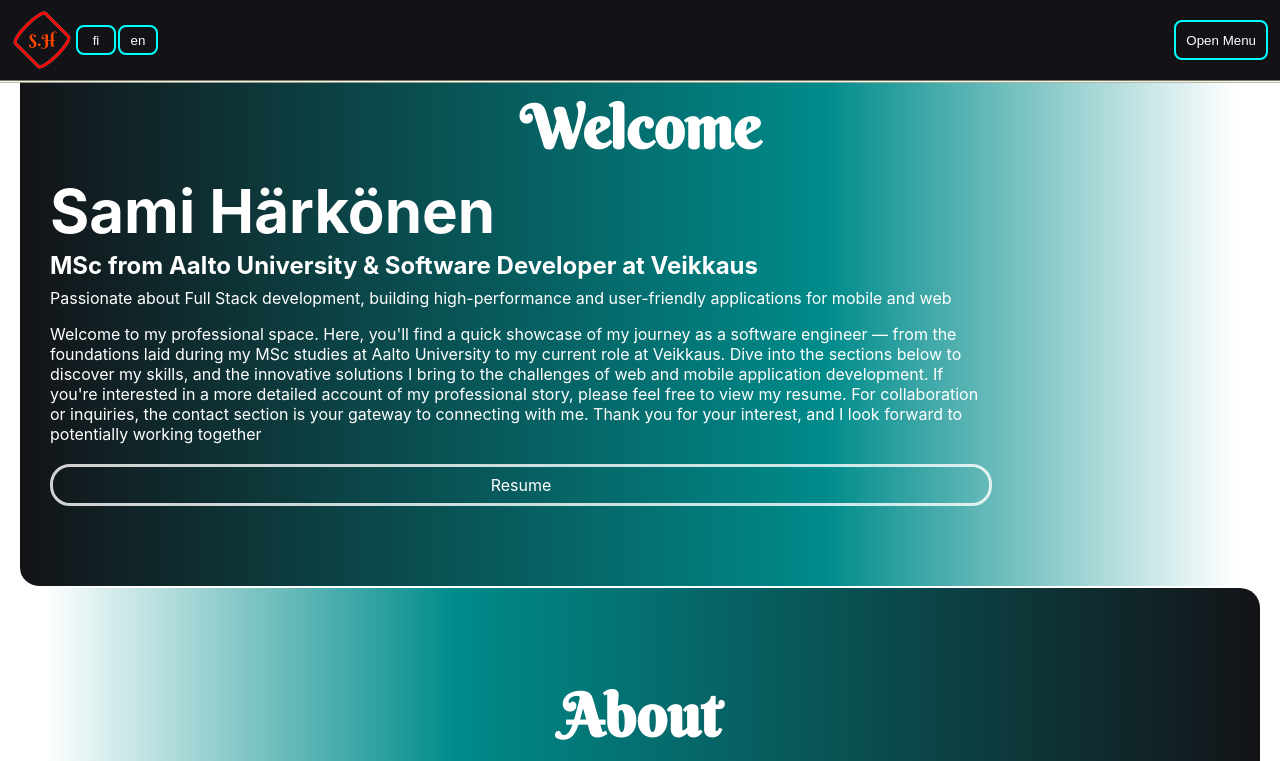
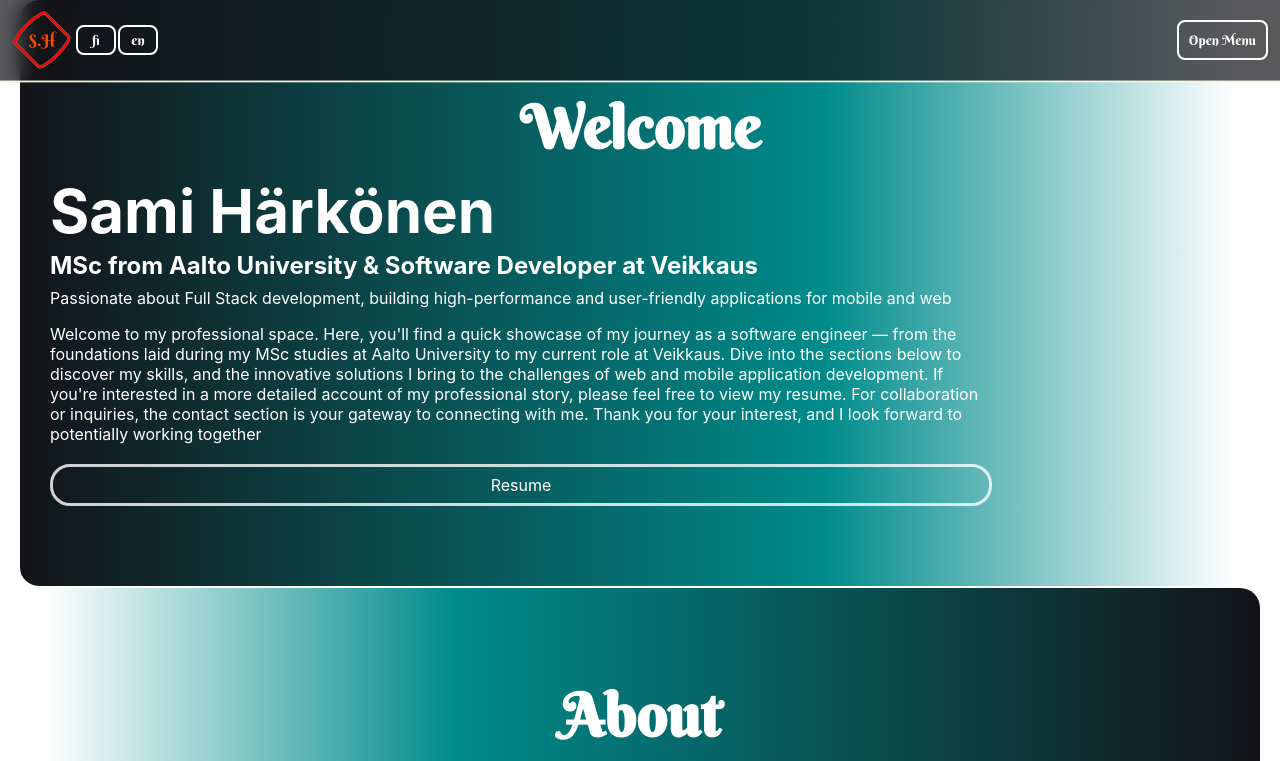
Before and after one commit to SamkHarks/My-page, a React (Create React App) app: page / in a window 1280 px wide. Shown: the top 761 px of the page. Built offline with nearby package versions, Linux system fonts and the light colour scheme.

Commit message:
update outline colors, header background and font family

```diff
--- a/src/components/header/Header.module.css
+++ b/src/components/header/Header.module.css
@@ -11,12 +11,13 @@
 
 @media screen and (max-width: 400px) {
     .sticky_header {
-      background-color: var(--color-dark-secondary);
+        backdrop-filter: blur(10px);
     }
 }
 
 .header_sections {
-    background-color: var(--color-dark-secondary);
+    backdrop-filter: blur(10px);
+    background-color: rgba(19, 19, 23, 0.7);
     color: var(--text-color-primary);
     position: fixed;
     display: flex;
@@ -47,6 +48,7 @@
 
 .header_button {
     -webkit-tap-highlight-color: transparent;
+    font-family: var(--font-family-secondary);
     color: var(--text-color-primary);
     background-color: transparent;
     border: none;
@@ -55,7 +57,7 @@
         display: none;
     }
     .hamburger_icon {
-        border: 2px solid var(--color-cyan-secondary);
+        border: 2px solid var(--background-color-primary);
         width: 40px;
         height: 40px;
         border-radius: 50%;
@@ -79,7 +81,7 @@
 @media screen and (min-width: 768px) {
     .header_button  {
         height: 40px;
-        border: 2px solid var(--color-cyan-secondary);
+        border: 2px solid var(--background-color-primary);
         border-radius: 8px;
         padding-left: var(--spacing-XS);
         padding-right: var(--spacing-XS);
@@ -91,7 +93,7 @@
         }
 
         &:hover {
-            background-color: var(--color-darkCyan-secondary);
+            border-color: var(--color-cyan-secondary);
         }
     }
 }
@@ -176,6 +178,9 @@
 
 /* Override for touch devices */
 @media (hover: none) and (pointer: coarse) {
+    .li_item {
+        -webkit-tap-highlight-color: transparent;
+    }
     .li_item:hover::after {
       background-color: initial;
       width: 0;
--- a/src/components/languageSelector/LanguageSelector.module.css
+++ b/src/components/languageSelector/LanguageSelector.module.css
@@ -4,17 +4,18 @@
 }
 
 .small_button {
+    -webkit-tap-highlight-color: transparent;
     background-color: transparent;
-    border: 2px solid var(--color-cyan-secondary);
+    border: 2px solid var(--background-color-primary);
     border-radius: 8px;
     width: 40px;
     height: 30px;
     color: var(--text-color-primary);
     cursor: pointer;
     transition: background-color 0.3s ease;
-
+    font-family: var(--font-family-secondary);
     &:hover {
-        background-color: var(--color-darkCyan-secondary);
+        border-color: var(--color-cyan-secondary);
     }
 }
 
```
